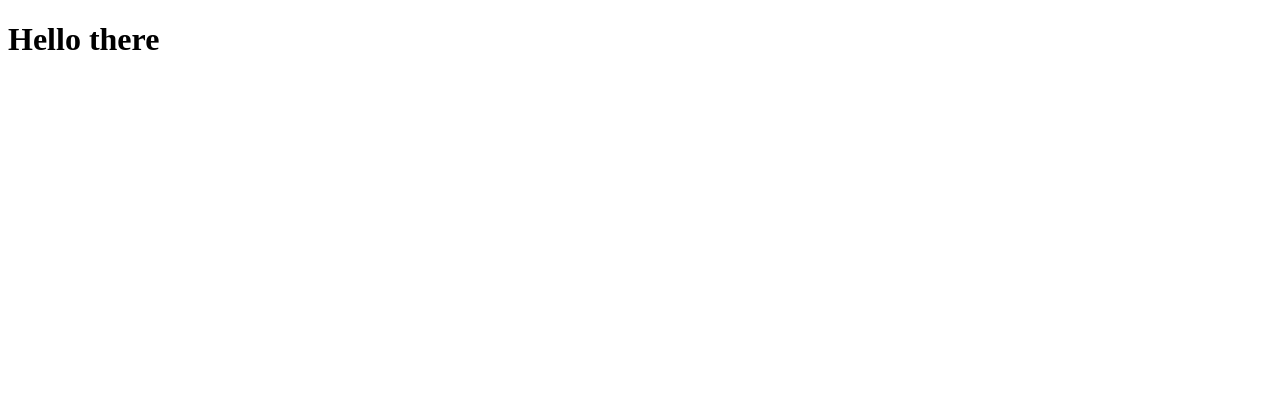
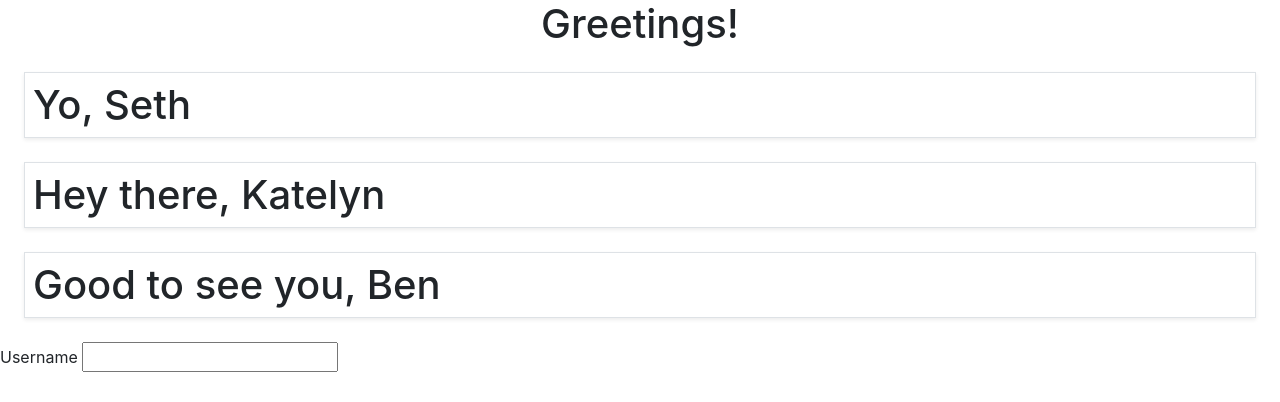
Before and after one commit to Harbison0906/still-reacting, a React (Create React App) app in the folder still-reacting-to-react/: page / in a window 1280 px wide. Shown: the top 402 px of the page. Built offline with nearby package versions, Linux system fonts and the light colour scheme.

Commit message:
added Greeter component with 'name' and 'phrase' as props; added controlled react input

```diff
--- a/still-reacting-to-react/public/index.html
+++ b/still-reacting-to-react/public/index.html
@@ -5,6 +5,7 @@
   <meta http-equiv="X-UA-Compatible" content="IE=edge">
   <meta name="viewport" content="width=device-width, initial-scale=1.0">
   <title>Still Reacting to React</title>
+  <link rel="stylesheet" href="https://cdn.jsdelivr.net/npm/bootstrap@4.5.3/dist/css/bootstrap.min.css" integrity="sha384-TX8t27EcRE3e/ihU7zmQxVncDAy5uIKz4rEkgIXeMed4M0jlfIDPvg6uqKI2xXr2" crossorigin="anonymous">
 </head>
 <body>
   <div id="root"></div>
--- a/still-reacting-to-react/src/App.js
+++ b/still-reacting-to-react/src/App.js
@@ -1,9 +1,19 @@
-import React from 'react';
+import React, {useState} from 'react';
+import Greeter from './components/Greeter';
+
 
 const App = () => {
+
+const [username, setUsername] = useState('')
+
   return (
 <>
-    <h1>Hello there</h1>
+    <h1 className="text-center">Greetings!</h1>
+    <Greeter name="Seth" phrase="Yo"/>
+    <Greeter name="Katelyn" phrase="Hey there"/>
+    <Greeter name="Ben" phrase="Good to see you"/>
+
+    <span className="mr-1">Username</span><input value={username} onChange={(e => setUsername(e.target.value))}/>
 </>
   )
 }
--- /dev/null
+++ b/still-reacting-to-react/src/components/Greeter.jsx
@@ -0,0 +1,11 @@
+import React from 'react';
+
+const Greeter = props => {
+  return (
+    <>
+      <h1 className="shadow-sm m-4 border p-2">{props.phrase}, {props.name}</h1>
+    </>
+  )
+}
+
+export default Greeter;
```
